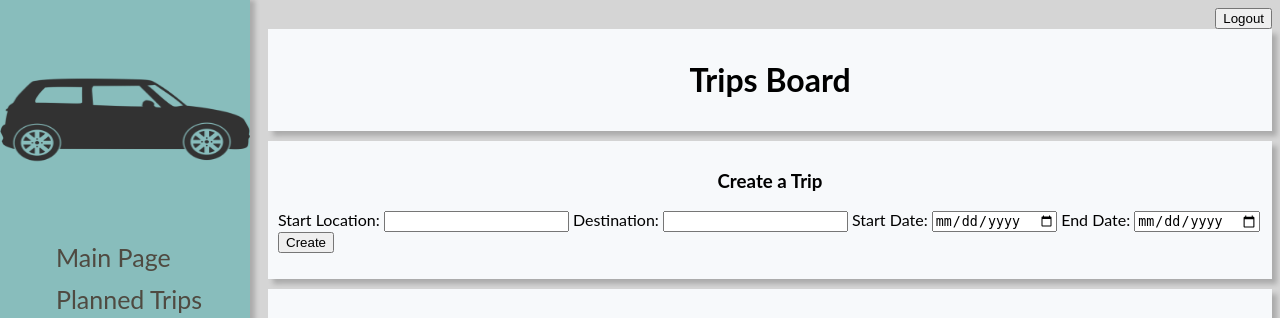
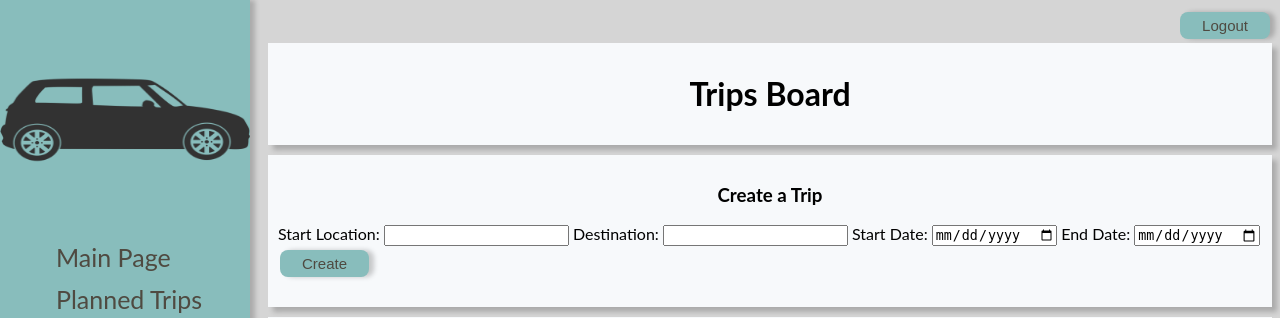
Before and after one commit to williamwarnockBSU/cs401, a PHP site: page /tripsBoard.php in a window 1280 px wide. Shown: the top 318 px of the page. Run offline with PHP 8.4, Linux system fonts and the light colour scheme; the visitor is signed in with stand-in values (Sample User, id 1); data that the repository does not hold is empty.

Commit message:
Fixed Buttons

```diff
--- a/index.php
+++ b/index.php
@@ -32,7 +32,7 @@
 					<input type="text" id="login" name="login"><br>
 					Password:<br>
 		  			<input type="password" id="password" name="password"><br>
-					<input type="submit" value="Submit">
+					<input class="button" type="submit" value="Submit">
 				</form>
 
 			</div>
@@ -44,7 +44,7 @@
 					<input type="text" name="username"><br>
 					Password:<br>
 		  			<input type="password" name="userpassword"><br>
-					<input type="submit" value="Submit">
+					<input class="button" type="submit" value="Submit">
 				</form>
 			</div>
 			<?php require_once "footer.php"; ?>
--- a/logoutButton.php
+++ b/logoutButton.php
@@ -1,3 +1,3 @@
 <div id="logout">
-    <button type="button" onclick="location.href='logout.php'">Logout</button>
+    <button class="button" type="button" onclick="location.href='logout.php'">Logout</button>
 </div>
--- a/messages.php
+++ b/messages.php
@@ -53,7 +53,7 @@
 										<td>$sender</td>
 										<td>$messageText</td>
 										<td>$dateSent</td>
-										<td><a href='deleteMessage.php?id={$messageID}'/>X</a></td>
+										<td><a class=\"button\" href='deleteMessage.php?id={$messageID}'/>Delete</a></td>
 									</tr>
 								";
                     		}
--- a/tripsBoard.php
+++ b/tripsBoard.php
@@ -37,7 +37,7 @@
 					<input type="date" name="createstartDate">
 					End Date:
 					<input type="date" name="createEndDate">
-					<input type="submit" value="Create">
+					<input class="button" type="submit" value="Create">
 				</form>
 			</div>
 			<div id="card">
@@ -70,7 +70,7 @@
 										<td>$endLocation</td>
 										<td>$user</td>
 										<td>$startDate</td>
-										<td><a href='joinTrip.php?id={$login}&tripNum={$trip['tripID']}'/>X</a></td>
+										<td><a class=\"button\" href='joinTrip.php?id={$login}&tripNum={$trip['tripID']}'/>Join</a></td>
 									</tr>
 								";
                     		}
--- a/website.css
+++ b/website.css
@@ -1,6 +1,21 @@
 body {
     font-family: "Lato", sans-serif;
     background-color: #D5D5D5;
+}
+
+.button {
+    background-color: #88BDBC;
+    border: none;
+    color: #4F4A41;
+    padding: 5px 22px;
+    text-align: center;
+    text-decoration: none;
+    display: inline-block;
+    font-size: 15px;
+    margin: 4px 2px;
+    cursor: pointer;
+    border-radius: 8px;
+    box-shadow: 5px 0 5px 0 rgba(0,0,0,0.2);
 }
 
 #navList {
--- a/writeMessage.php
+++ b/writeMessage.php
@@ -44,7 +44,7 @@
                     		}
                 		?>
 					</select>
-  					<input type="submit" value="Send">
+  					<input class="button" type="submit" value="Send">
 				</form>
 				<br>
 				<textarea rows="20" cols="80" name="message" form="usrform"></textarea>
```
